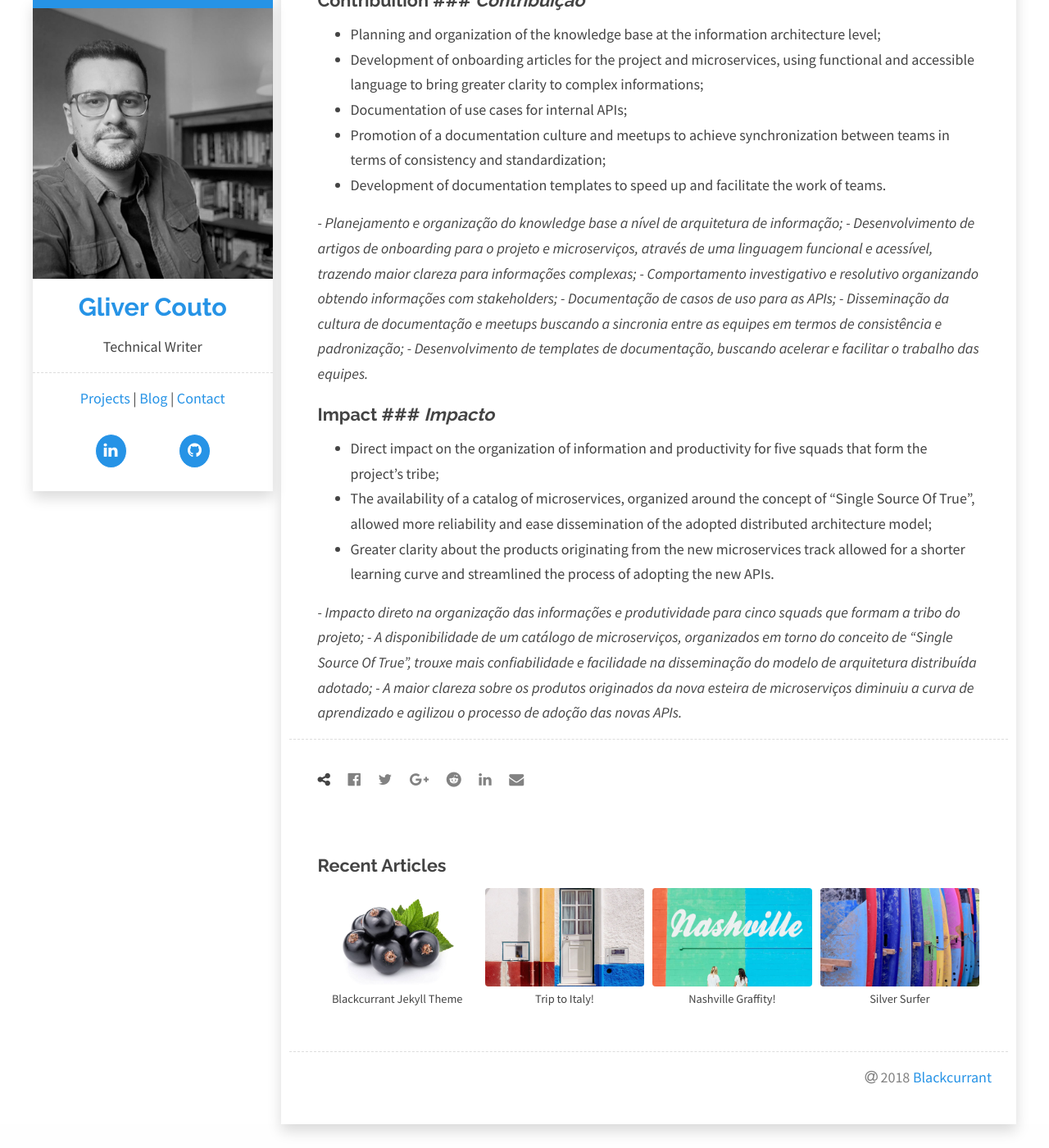
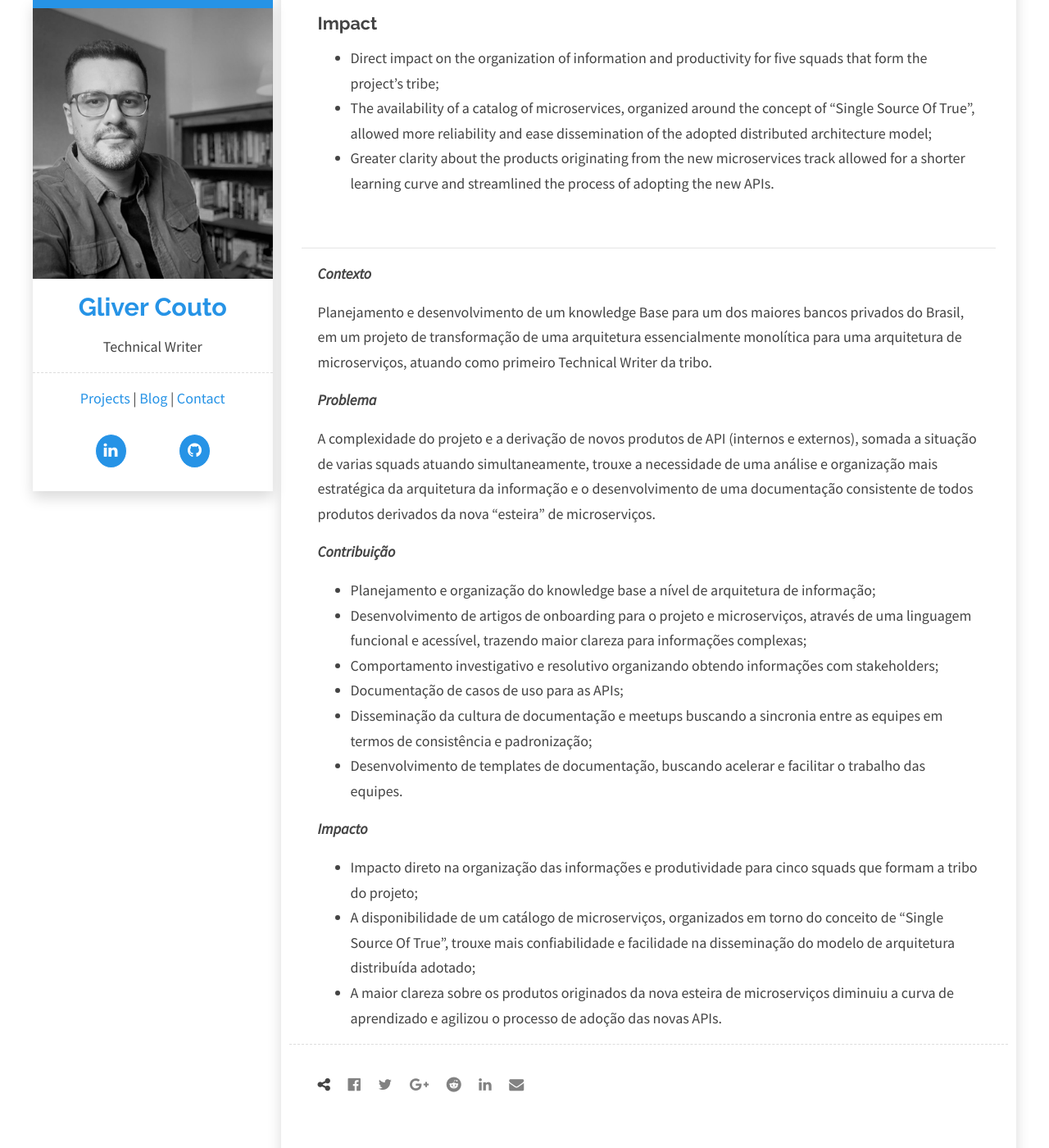
Before and after one commit to gliverCouto/glivercouto.github.io, a Jekyll site: the page built from _projects/knowladge-base.md, in a window 1280 px wide and 1400 px high, scrolled down 1397 px. Shown: the whole window at 82% size. Built offline with Jekyll 4.4.1, drawn with Linux system fonts in a browser that asks for light colours; comment, search, counter and statistics services are not loaded; some of the changed text lies outside the part shown.

Commit message:
projects text edit

```diff
--- a/_projects/knowladge-base.md
+++ b/_projects/knowladge-base.md
@@ -29,23 +23,38 @@ The complexity of the project and the creation of new API products (both interna
 - Promotion of a documentation culture and meetups to achieve synchronization between teams in terms of consistency and standardization;
 - Development of documentation templates to speed up and facilitate the work of teams.
 
-*- Planejamento e organização do knowledge base a nível de arquitetura de informação;*
-*- Desenvolvimento de artigos de onboarding para o projeto e microserviços, através de uma linguagem funcional e acessível, trazendo maior clareza para informações complexas;*
-*- Comportamento investigativo e resolutivo organizando obtendo informações com stakeholders;*
-*- Documentação de casos de uso para as APIs;*
-*- Disseminação da cultura de documentação e meetups buscando a sincronia entre as equipes em termos de consistência e padronização;*
-*- Desenvolvimento de templates de documentação, buscando acelerar e facilitar o trabalho das equipes.*
-
-### Impact ### *Impacto*
+### Impact ###
 
 - Direct impact on the organization of information and productivity for five squads that form the project's tribe;
 - The availability of a catalog of microservices, organized around the concept of "Single Source Of True", allowed more reliability and ease dissemination of the adopted distributed architecture model;
 - Greater clarity about the products originating from the new microservices track allowed for a shorter learning curve and streamlined the process of adopting the new APIs.
 
-*- Impacto direto na organização das informações e produtividade para cinco squads que formam a tribo do projeto;*
-*- A disponibilidade de um catálogo de microserviços, organizados em torno do conceito de "Single Source Of True", trouxe mais confiabilidade e facilidade na disseminação do modelo de arquitetura distribuída adotado;*
-*- A maior clareza sobre os produtos originados da nova esteira de microserviços diminuiu a curva de aprendizado e agilizou o processo de adoção das novas APIs.*
+<br />
 
+***
+
+***Contexto***
+
+Planejamento e desenvolvimento de um knowledge Base para um dos maiores bancos privados do Brasil, em um projeto de transformação de uma arquitetura essencialmente monolítica para uma arquitetura de microserviços, atuando como primeiro Technical Writer da tribo.
+
+***Problema***
+
+A complexidade do projeto e a derivação de novos produtos de API (internos e externos), somada a situação de varias squads atuando simultaneamente,  trouxe a necessidade de uma análise e organização mais estratégica da arquitetura da informação e o desenvolvimento de uma documentação consistente de todos produtos derivados da nova "esteira" de microserviços.
+
+***Contribuição***
+
+- Planejamento e organização do knowledge base a nível de arquitetura de informação;
+- Desenvolvimento de artigos de onboarding para o projeto e microserviços, através de uma linguagem funcional e acessível, trazendo maior clareza para informações complexas;
+- Comportamento investigativo e resolutivo organizando obtendo informações com stakeholders;
+- Documentação de casos de uso para as APIs;
+- Disseminação da cultura de documentação e meetups buscando a sincronia entre as equipes em termos de consistência e padronização;
+- Desenvolvimento de templates de documentação, buscando acelerar e facilitar o trabalho das equipes.
+
+***Impacto***
+
+- Impacto direto na organização das informações e produtividade para cinco squads que formam a tribo do projeto;
+- A disponibilidade de um catálogo de microserviços, organizados em torno do conceito de "Single Source Of True", trouxe mais confiabilidade e facilidade na disseminação do modelo de arquitetura distribuída adotado;
+- A maior clareza sobre os produtos originados da nova esteira de microserviços diminuiu a curva de aprendizado e agilizou o processo de adoção das novas APIs.
 
 <!--
 <canvas id="myChart" width="400" height="200"></canvas>
```
Also changed, not shown: other parts of _projects/knowladge-base.md (+3 -9 lines), _projects/api-documentation.md (+1 -3 lines).
